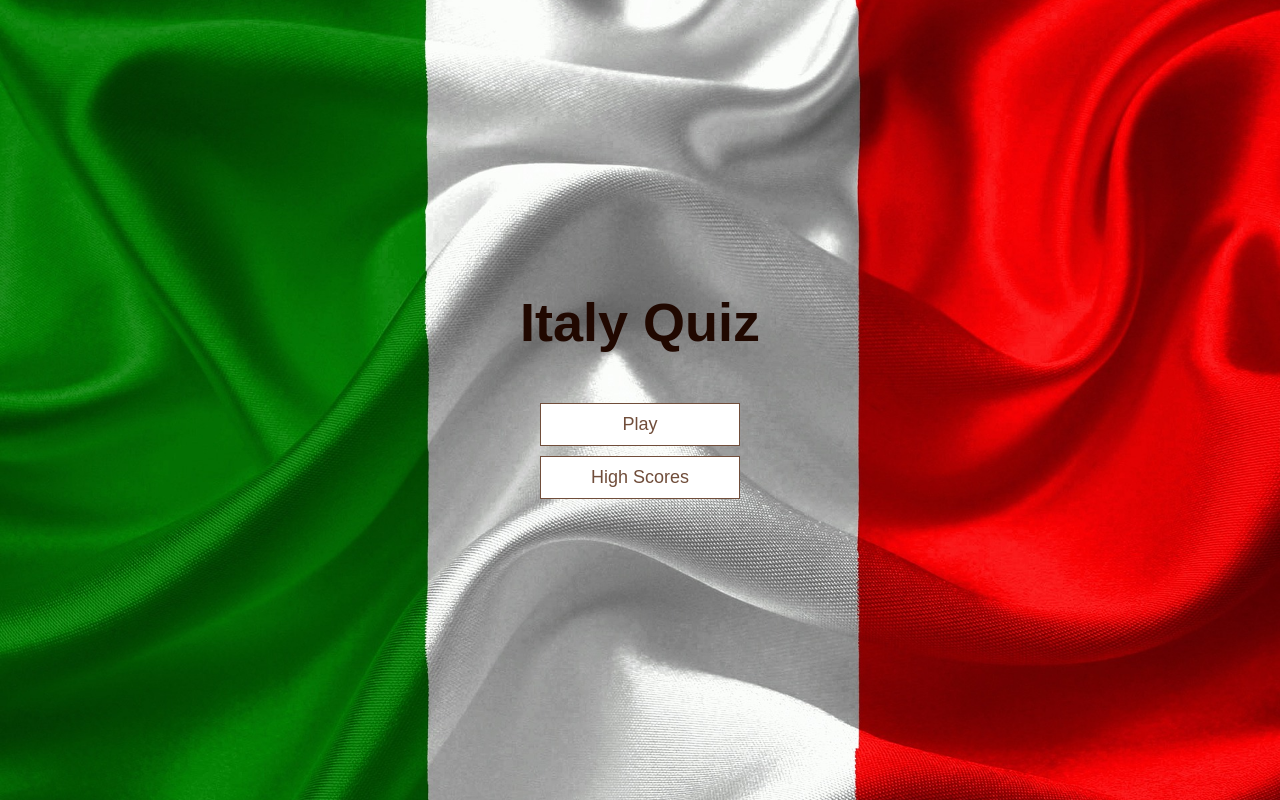
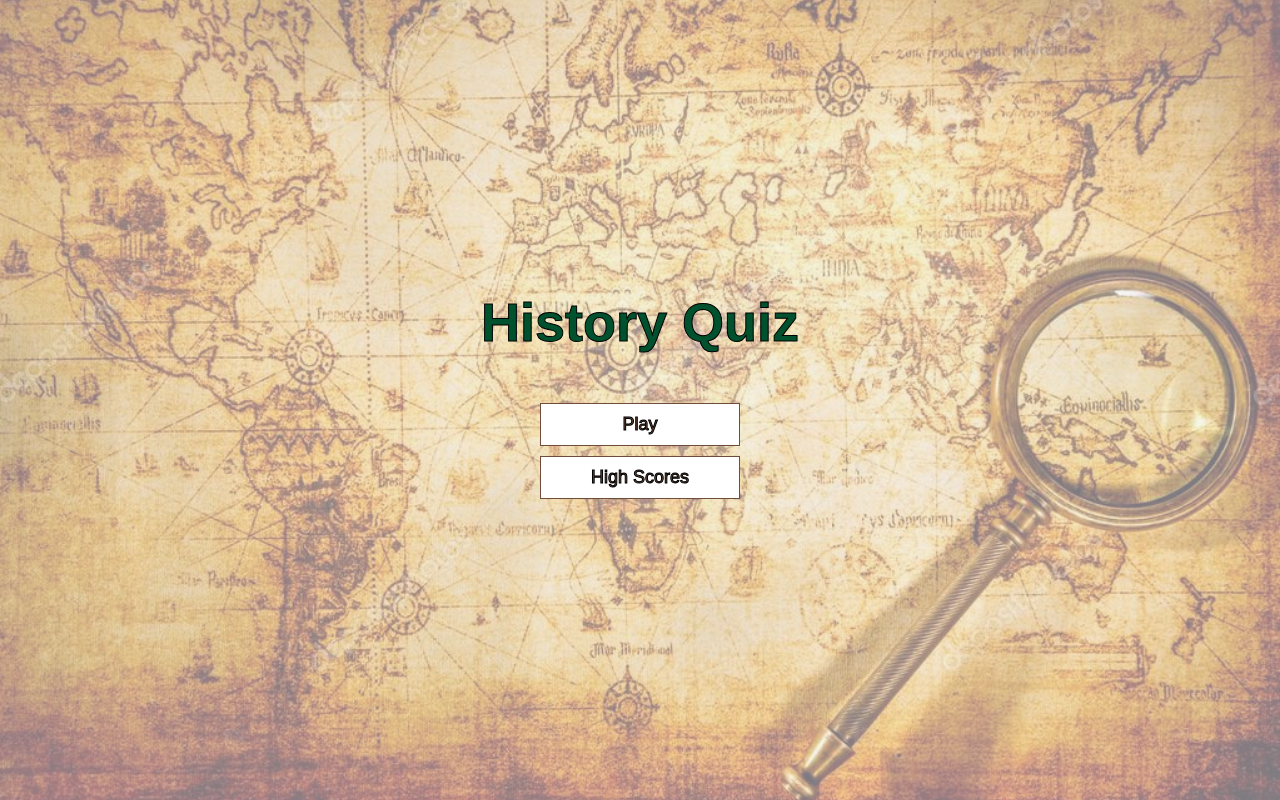
Before and after one commit to screstani/quizapp, a plain HTML site: page index.html in a window 1280 px wide. Drawn offline with Linux system fonts and the light colour scheme.

Commit message:
modify the visual pattern of the application

```diff
--- a/app.css
+++ b/app.css
@@ -4,8 +4,6 @@
 }
 
 body {
-    background: url("italianflag.jpg") no-repeat center fixed;
-    background-size: cover;
 
 }
 
@@ -14,7 +12,8 @@ body {
     font-family: Arial, Helvetica, sans-serif;
     margin: 0;
     padding: 0;
-    color: #333333;
+    color: rgb(45, 16, 16);
+    -webkit-text-stroke: 1px black;
 }
 
 h1,
@@ -26,8 +25,11 @@ h4 {
 
 h1 {
     font-size: 5.4rem;
-    color: #200800;
+    color: #00512d;
     margin-bottom: 5rem;
+    -webkit-text-stroke: 1px black;
+    /*adicionado o position relative devido a opacidade da imagem de fundo*/
+    position: relative;
 }
 
 h1 > span {
@@ -61,6 +63,19 @@ h3 {
 
 .container > * {
     width: 100%;
+}
+
+/*criado o child element abaixo para permitir a opacidade da imagem de fundo*/
+.container::before{
+    content: "";
+    background: url("mapa.jpeg") no-repeat center fixed;
+    background-size: cover;
+    position: absolute;
+    top: 0px;
+    bottom: 0px;
+    right: 0px;
+    left: 0px;
+    opacity: 0.5;
 }
 
 /* muda para eixo vertical, ao invés do default horizontal */
@@ -97,6 +112,8 @@ h3 {
     text-decoration: none;
     color: #704d3a;
     background-color: white;
+    /*alterada a position to relative, devido a opacidade da imagem de fundo*/
+    position: relative;
 }
 
 .button:hover {
@@ -118,6 +135,7 @@ form {
     display: flex;
     flex-direction: column;
     align-items: center;
+    position: relative;
 }
 
 input {
@@ -130,5 +148,6 @@ input {
 }
 
 input::placeholder {
-    color: #aaa;
+    color: #ccc;
+    -webkit-text-stroke-width: 0;
 }
--- a/game.js
+++ b/game.js
@@ -49,7 +49,7 @@ fetch(
 
 //Constants
 const CORRECT_BONUS = 10;
-const MAX_QUESTIONS = 3;
+const MAX_QUESTIONS = 5;
 
 startGame = () => {
     questionCounter = 0;
--- a/highscores.css
+++ b/highscores.css
@@ -2,6 +2,7 @@
     list-style: none;
     padding-left: 0;
     margin-bottom: 4rem;
+    position: relative;
 }
 
 .high-score {
--- a/index.html
+++ b/index.html
@@ -4,19 +4,17 @@
         <meta charset="UTF-8">
         <meta http-equiv="X-UA-Compatible" content="IE=edge">
         <meta name="viewport" content="width=device-width, initial-scale=1.0">
-        <title>Itaquiz</title>
+        <title>History Quiz</title>
         <link rel="stylesheet" href="app.css" />
     </head>
     <body>
         <div class="container">
             <div id="home" class="flex-center flex-column">
-                <h1>Italy Quiz</h1>
+                <h1>History Quiz</h1>
                 <a class="button" href="game.html">Play</a>
                 <a class="button" href="highscores.html">High Scores</a>
             </div>
-
         </div>
-
     </body>
     <footer>
 
```
Also changed, not shown: game.css (+16 -4 lines), game.html (+1 -1 lines), italianflag.jpg (deleted), mapa.jpeg (added).
